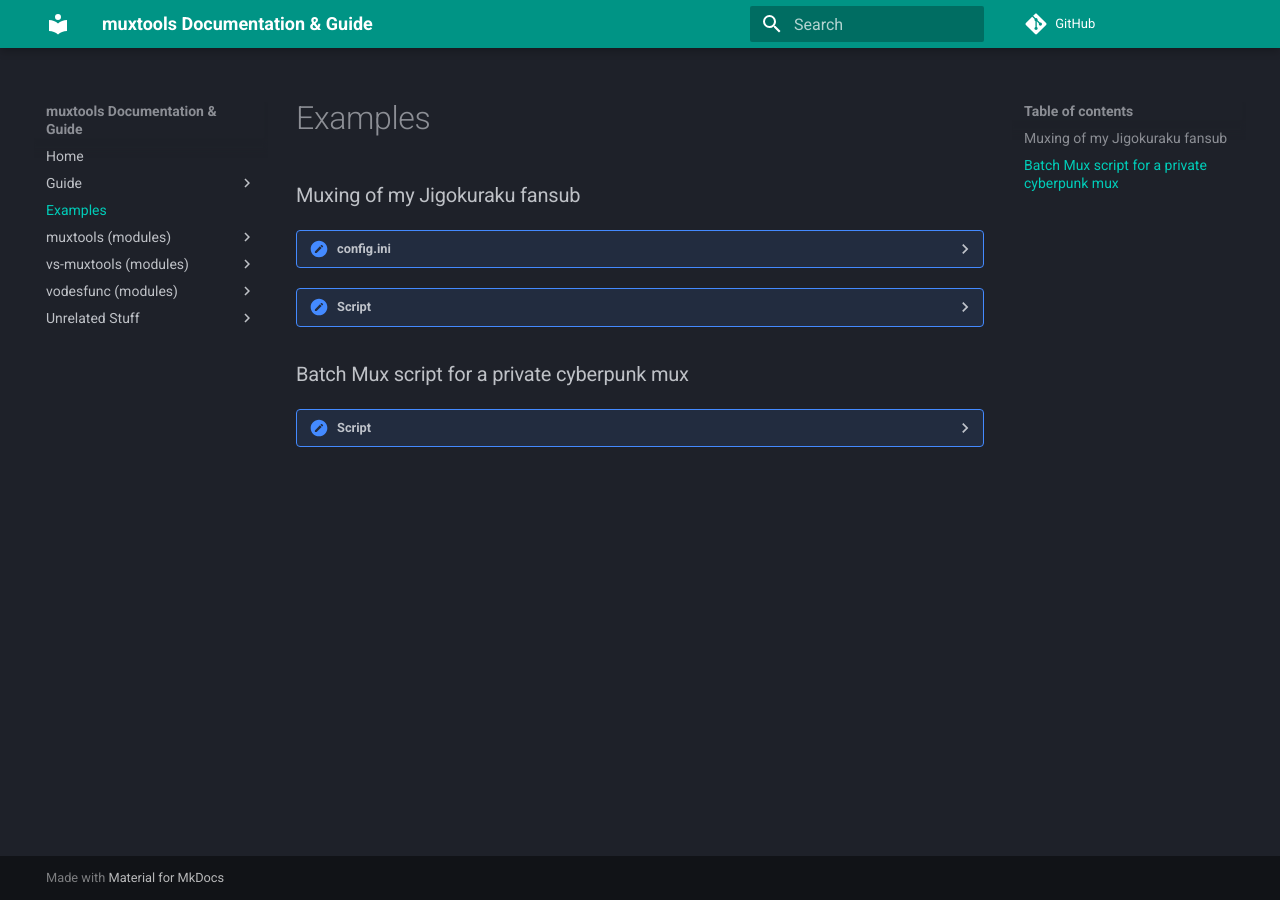
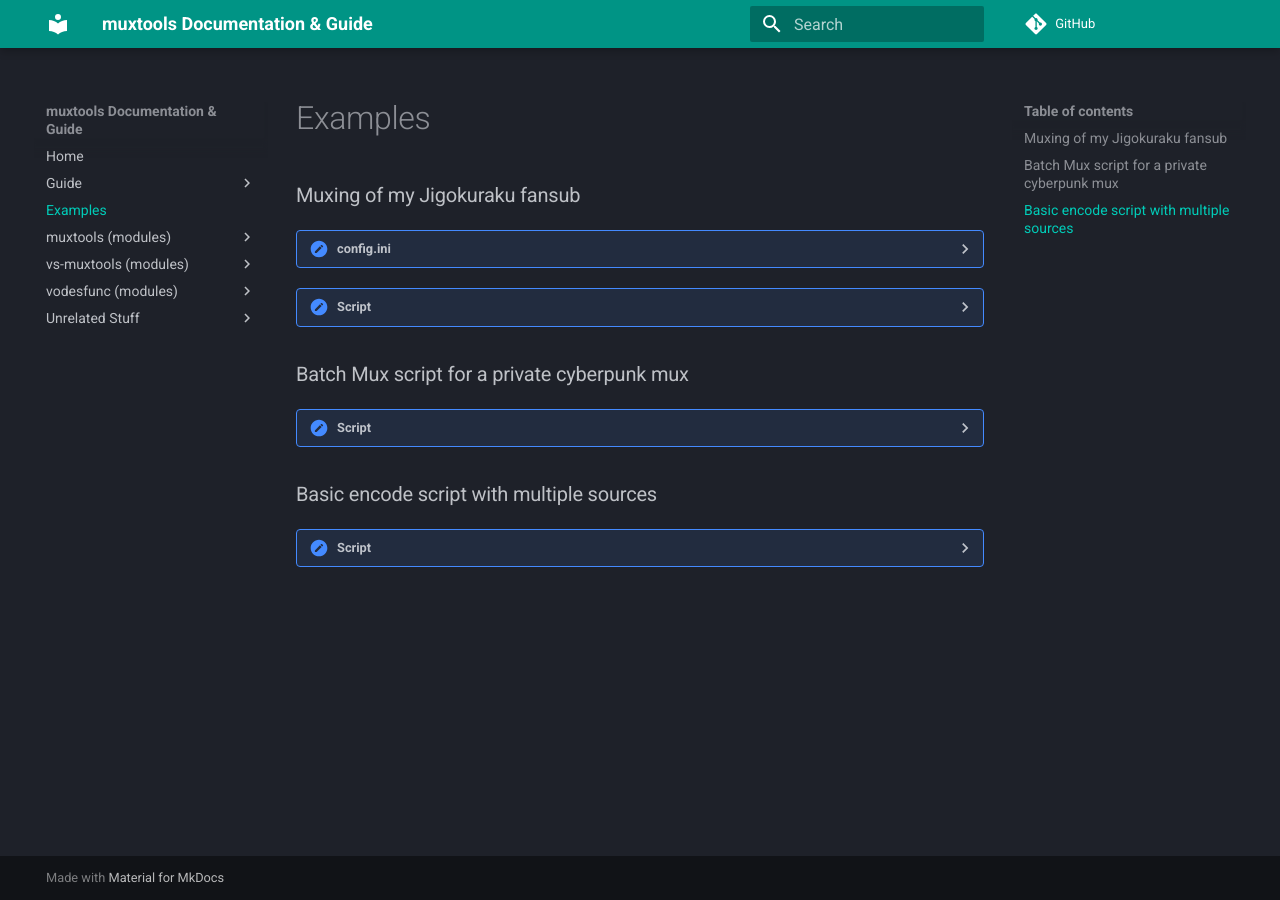
Before and after one commit to Vodes/muxtools-doc, an MkDocs documentation site: the page built from docs/examples.md, in a window 1280 px wide. Built offline with MkDocs 1.6.1 and Material for MkDocs 9.7.7, drawn with Linux system fonts in a browser that asks for light colours; comment, search, counter and statistics services are not loaded; some of the changed lines change nothing that is shown.

Commit message:
Add encode script example

````diff
--- a/docs/examples.md
+++ b/docs/examples.md
@@ -96,3 +96,75 @@
     )
 ```
 </details>
+
+### Basic encode script with multiple sources
+
+<details>
+    <summary>Script</summary>
+
+```py
+from vsmuxtools import * # Doing this is technically bad practise but I don't really have to worry about name collision here
+from vspreview import is_preview
+from awsmfunc import fixlvls
+from vodesfunc import out
+
+import JJKcommon as common
+import JJKbdmvs as bdmv
+
+setup = Setup("03")
+
+stronger_deband = []
+lol_deband = []
+heavy_aa = []
+wtf = []
+lower_thresh = []
+
+op_start_frame = 4603
+ed_start_frame = 30569
+
+zone_up = []
+zone_slightly = []
+zone_down = [(16064, 16303)]
+
+if op_start_frame != -1:
+    lol_deband.append((op_start_frame + 1167, op_start_frame + 1177))
+    lol_deband.append((op_start_frame + 1383, op_start_frame + 1399))
+    zone_slightly.append((op_start_frame, op_start_frame + 2157))
+
+ITBD = FileInfo(bdmv.get_episode_itbd(), force_lsmas=True, trim=(12, -12))
+DEBD = FileInfo(bdmv.get_episode_debd(), force_lsmas=True)
+UKBD = FileInfo(bdmv.get_episode_ukbd(), force_lsmas=True)
+KAIZOKU = FileInfo(
+    GlobSearch(f"*Jujutsu Kaisen - {setup.episode}*.mkv", dir=R"\\diablo\Vault\Misc\Media\[Kaizoku] Jujutsu Kaisen (BD 1080p)"),
+    force_lsmas=True,
+)
+
+filtered = common.filter_chain(ITBD.init_cut(), stronger_deband, heavy_aa, wtf, lol_deband)
+
+chapters = Chapters(ITBD, _print=False).set_names(["Prologue", "Opening", "Part A", "Part B", "Ending", "Preview"]).print()
+
+if is_preview():
+    out(ITBD.src_cut, "ITBD")
+    out(filtered[0], "Filtered")
+    out(fixlvls(DEBD.init_cut()), "DEBD (Gamma fixed)")
+    out(UKBD.src_cut, "UKBD")
+    out(KAIZOKU.src_cut[:2] + KAIZOKU.src_cut, "Kaizoku")
+    print(lol_deband)
+else:
+    zones = [(a, b, 1.2) for a, b in zone_up]
+    zones.extend([(a, b, 1.1) for a, b in zone_slightly])
+    zones.extend([(a, b, 0.8) for a, b in zone_down])
+
+    jp, en, de = encode_audio(ITBD, 1), encode_audio(UKBD), encode_audio(DEBD)
+    video = x265(sb265(7, 13.7, rect=False, tskip=True, append="--aq-bias-strength 0.9"), zones, qp_clip=ITBD).encode(filtered[0])
+    mux(
+        video.to_track("Vodes Encode"),
+        jp.to_track("Japanese 2.0"),
+        en.to_track("English 2.0", "en"),
+        de.to_track("German 2.0", "de"),
+        chapters,
+        tmdb=TmdbConfig(95479),
+    )
+```
+
+</details>
````
